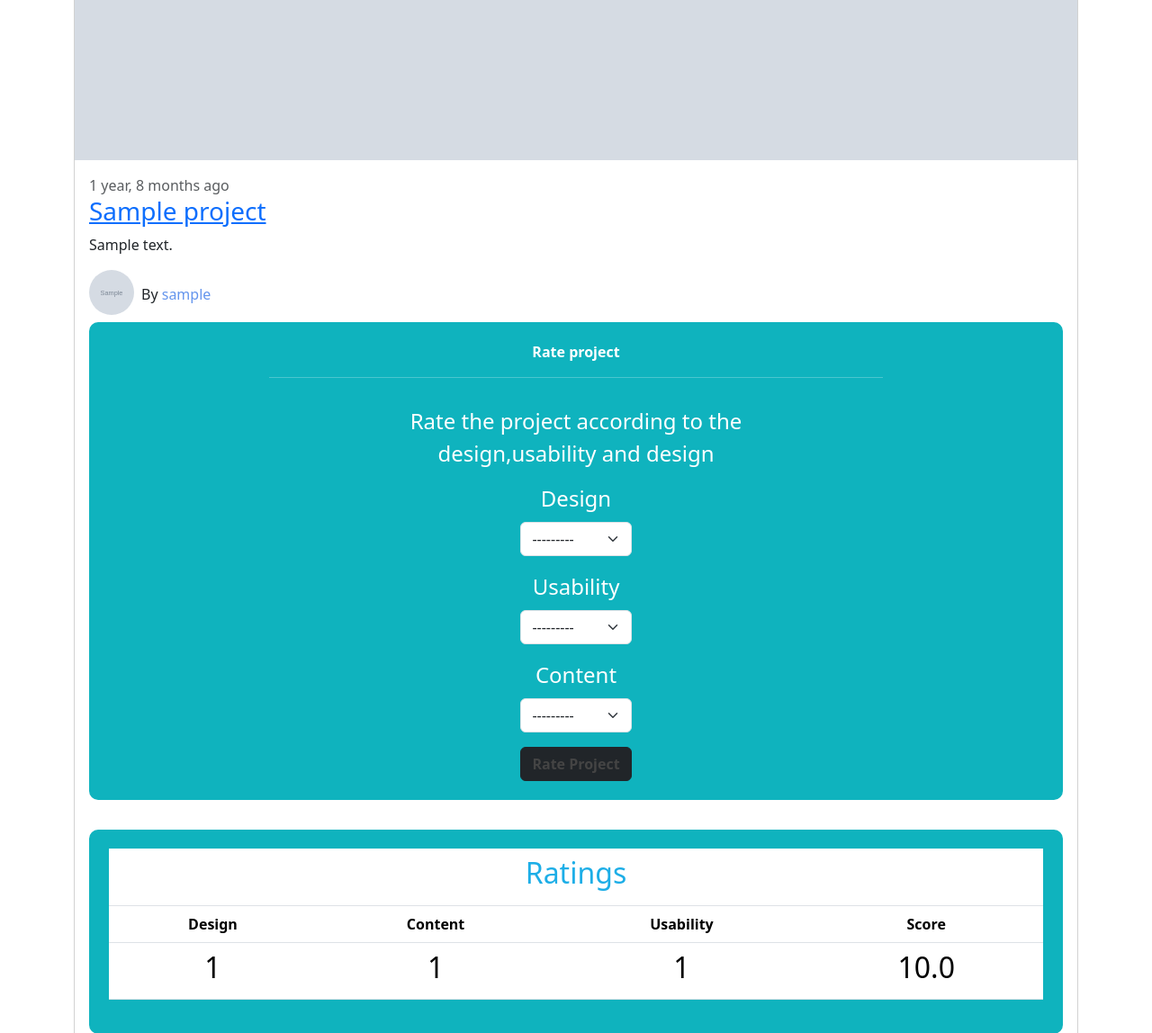
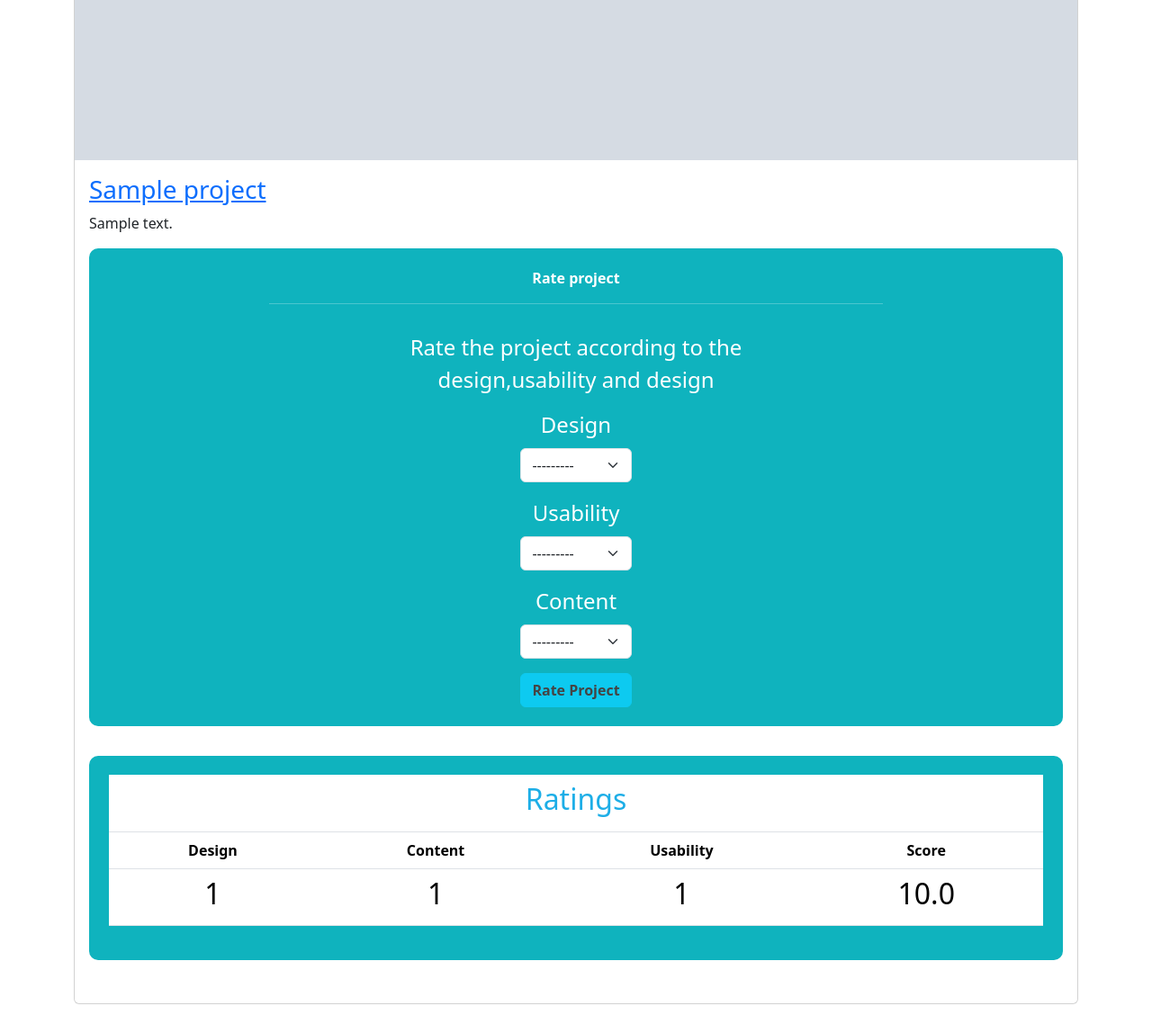
Before and after one commit to samwel-chege/Awwards, a Django app: template awwards/templates/project/rate.html in a window 1280 px wide. Shown: the part 809-1957 px from the top of the page at 90% size. Run offline with Django 3.2, Linux system fonts and the light colour scheme; tables that the repository leaves empty hold one stand-in row (values such as "Sample post"); the template is opened without the code that fills it: values that come from a table or form of the project are taken from there, most other values are stand-ins (such as "Sample title", 1, 10 or a date in 2020); grey boxes marked "Sample" are stand-in pictures; some libraries are stand-ins or nearby versions.

Commit message:
change button colors

```diff
--- a/awwards/templates/index.html
+++ b/awwards/templates/index.html
@@ -37,7 +37,7 @@
 
                      </div>
                     </div>
-                    <a href="{% url 'rate' project.id%}"><button class="btn btn-dark">Rate</button></a>
+                    <a href="{% url 'rate' project.id%}"><button class="btn btn-info">Rate</button></a>
                 </div>
 
             </div>
--- a/awwards/templates/project/rate.html
+++ b/awwards/templates/project/rate.html
@@ -25,7 +25,7 @@
             </div>
             <img src="{{project.image.url}} " class="img-responsive" alt="">
             <div class="card-body">
-                    <div class="text-muted">{{project.create_date | timesince }} ago</div>
+                    <!-- <div class="text-muted">{{project.create_date | timesince }} ago</div> -->
                     <div class="card_article">
                         <article class="card_article">
                             <h3><a href="{{project.link}}">{{project.title}}</a></h3>
@@ -34,7 +34,7 @@
                     </div>
                     <div class="card-author" style="padding: 0;">
                         <div class="profile">
-                        <img src="{{project.profile.photo.url}}" width="50" height="50" class="rounded-circle mb-2" alt=""><span class="px-2">By <span style="color: cornflowerblue;">{{project.profile.user.username}}</span></span>
+                        <!-- <img src="{{project.profile.photo.url}}" width="50" height="50" class="rounded-circle mb-2" alt=""><span class="px-2">By <span style="color: cornflowerblue;">{{project.profile.user.username}}</span></span> -->
 
                      </div>
                     </div>
@@ -49,7 +49,7 @@
                             {%csrf_token%}
                             {% bootstrap_form rating_form%}
 
-                            <input type="submit" class="btn btn-dark " value="Rate Project">
+                            <input type="submit" class="btn btn-info " value="Rate Project">
                         </form>
                     </div>
                    <!-- end of rate form -->
```
